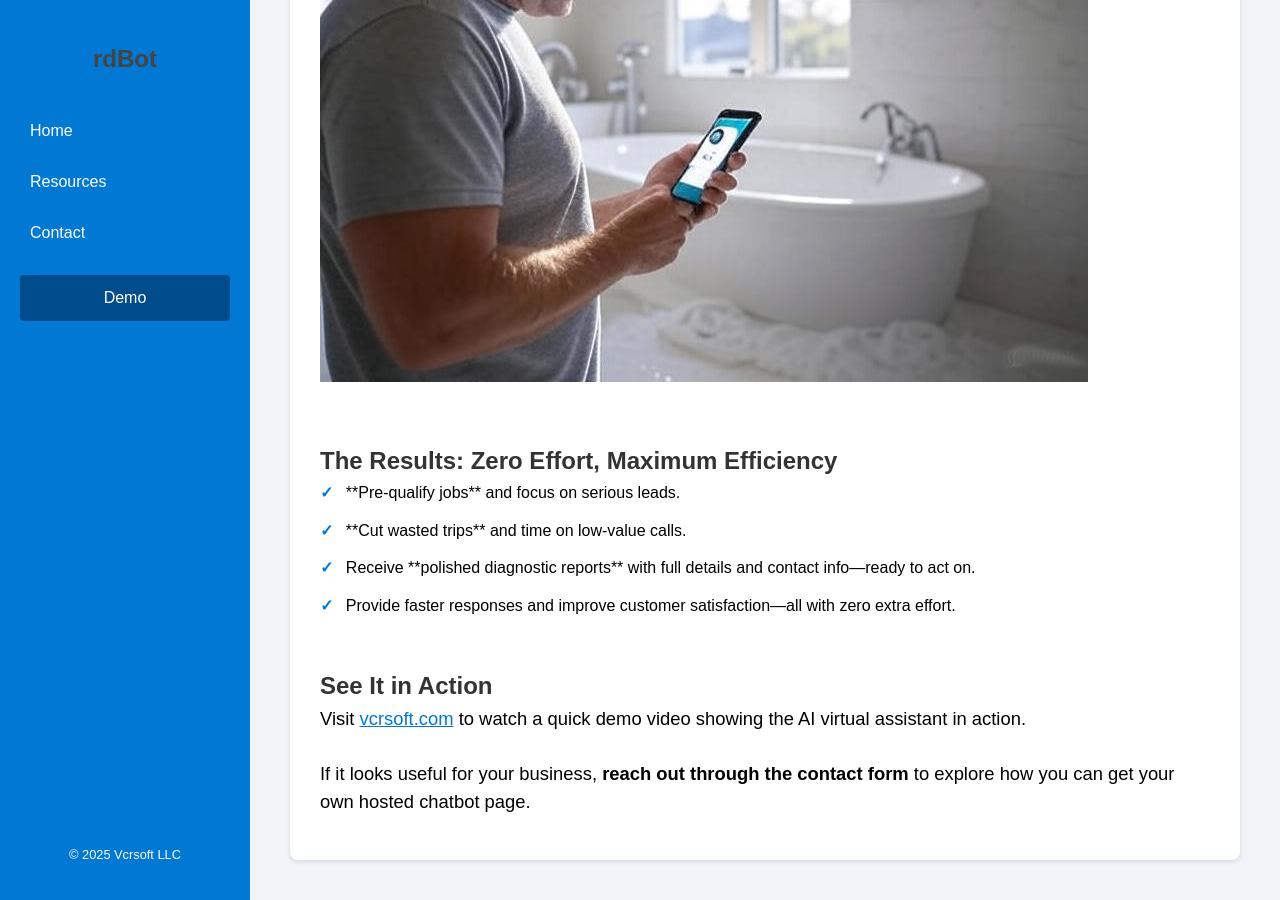
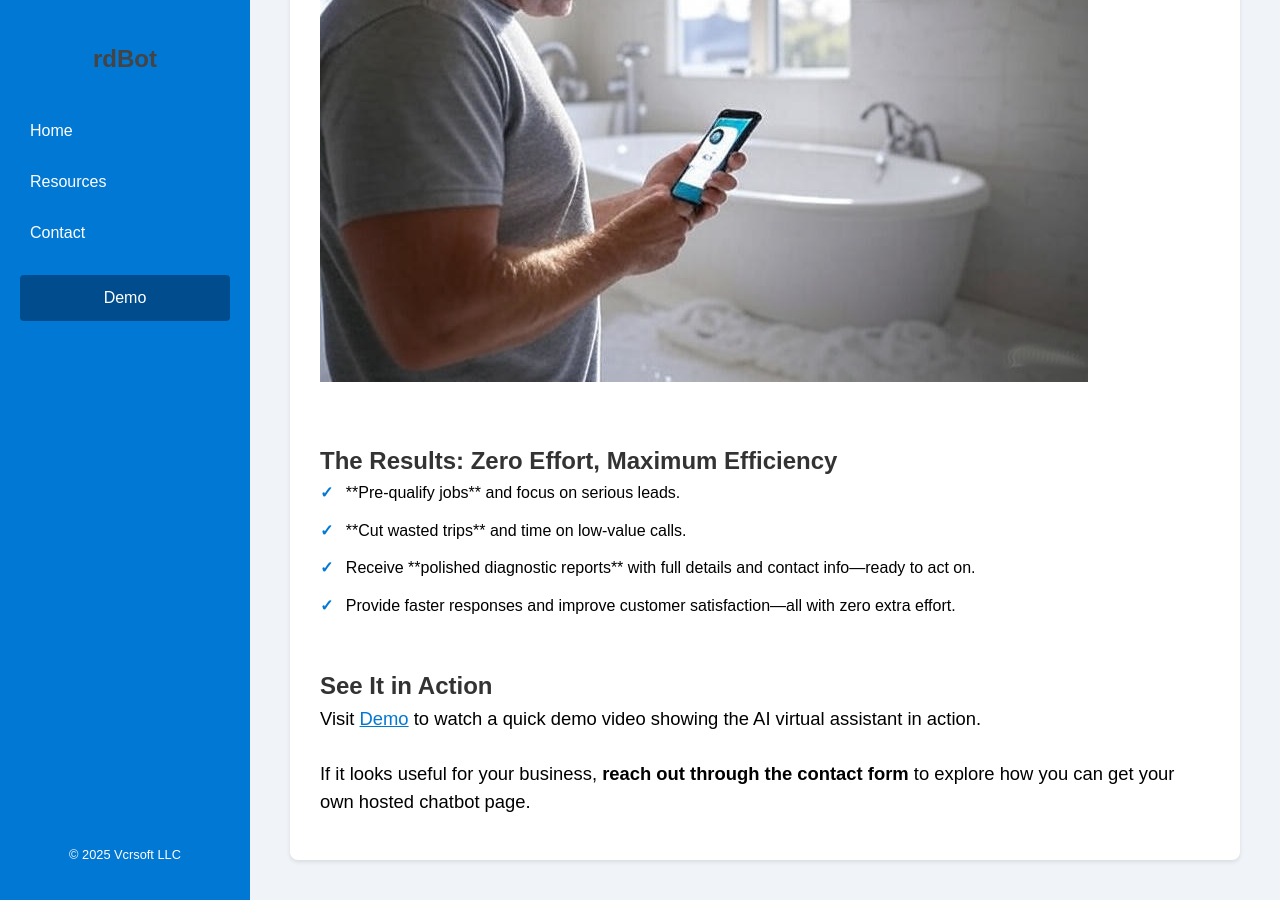
Before and after one commit to vcrsoft/vcrsoft.github.io, a Jekyll site: the page built from index.md, in a window 1280 px wide and 900 px high, scrolled down 827 px. Built offline with Jekyll 4.4.1, drawn with Linux system fonts in a browser that asks for light colours.

Commit message:
Update index.md

```diff
--- a/index.md
+++ b/index.md
@@ -47,7 +47,7 @@ title: Home
 <h3 style="font-size: 1.5em; color: #333; margin-top: 2em;">See It in Action</h3>
 
 <p style="font-size: 1.15em; line-height: 1.5;">
-    Visit <a href="https://vcrsoft.com" target="_blank" style="color: #0078d4; text-decoration: underline;">vcrsoft.com</a> to watch a quick demo video showing the AI virtual assistant in action.
+    Visit <a href="https://youtu.be/chtCykQpBmc" target="_blank" style="color: #0078d4; text-decoration: underline;">Demo</a> to watch a quick demo video showing the AI virtual assistant in action.
     <br><br>
     If it looks useful for your business, <strong>reach out through the contact form</strong> to explore how you can get your own hosted chatbot page.
 </p>
```
